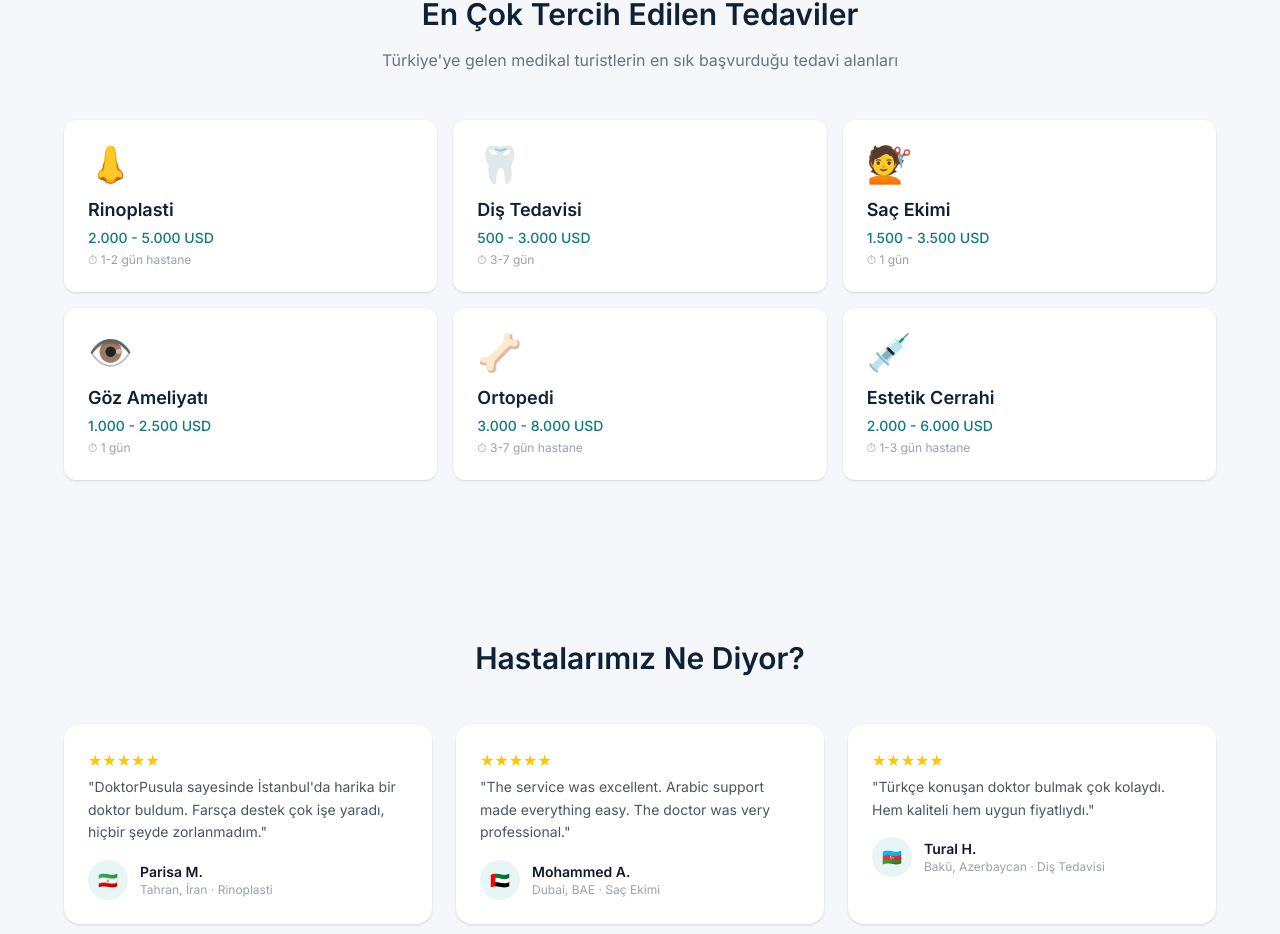
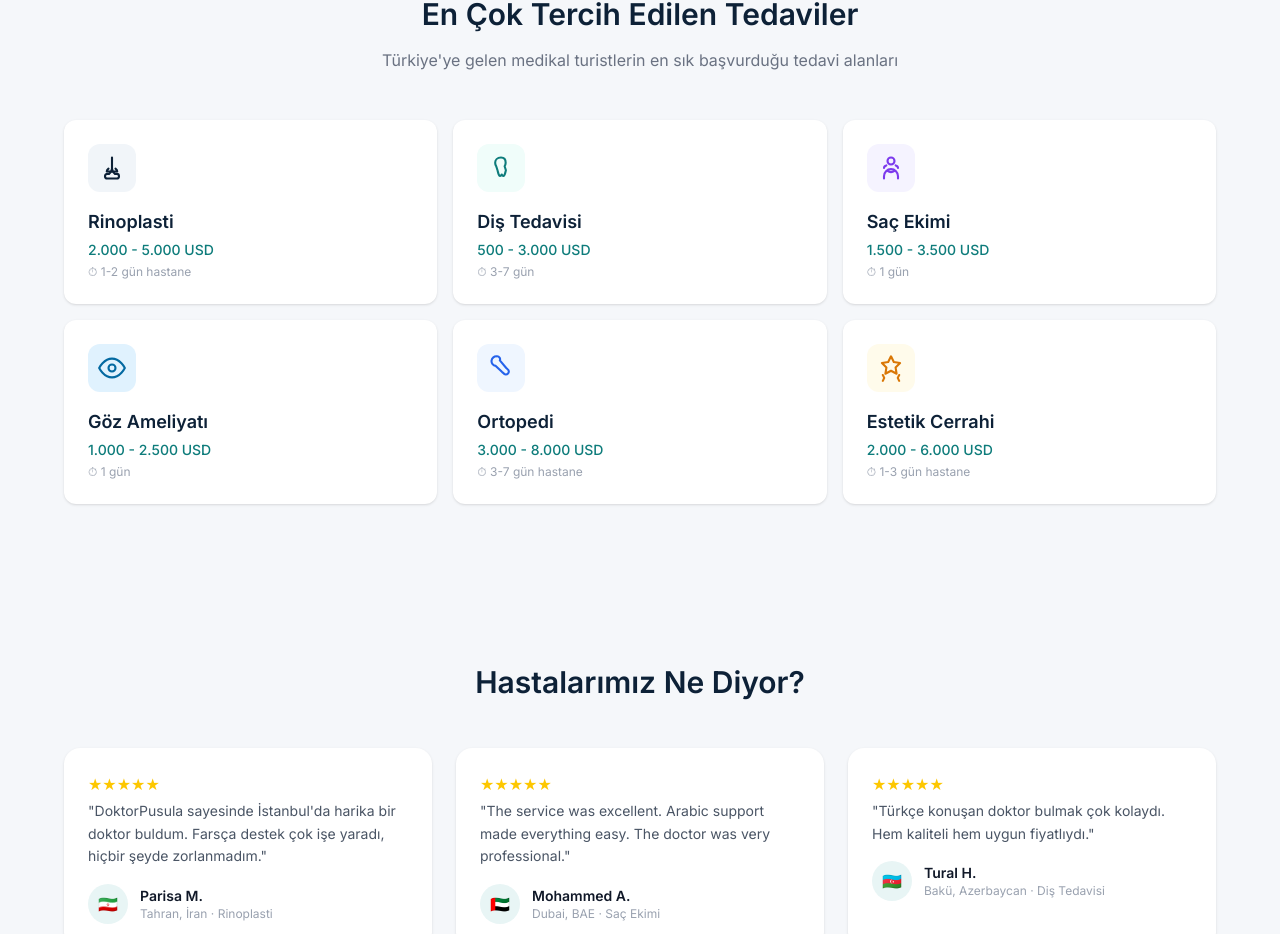
Before and after one commit to cagriertgrl-commits/turkhekim, a Next.js app: page /medikal-turizm in a window 1280 px wide. Shown: the part 828-1762 px from the top of the page. Built offline with nearby package versions, Linux system fonts and the light colour scheme; no server answers.

Commit message:
medikal-turizm: emoji ikonlar SVG ikon bileşenlerine çevrildi, saç ekimi + kalp-damar ikonu eklendi

```diff
--- a/src/app/medikal-turizm/page.js
+++ b/src/app/medikal-turizm/page.js
@@ -1,12 +1,13 @@
 import Navbar from "@/components/Navbar";
+import { IkonRinoplasti, IkonDis, IkonSacEkimi, IkonGoz, IkonOrtopedi, IkonEstetik } from "@/components/UzmanlikIkonlari";
 
 const tedaviler = [
-  { icon: "👃", ad: "Rinoplasti", fiyat: "2.000 - 5.000 USD", sure: "1-2 gün hastane" },
-  { icon: "🦷", ad: "Diş Tedavisi", fiyat: "500 - 3.000 USD", sure: "3-7 gün" },
-  { icon: "💇", ad: "Saç Ekimi", fiyat: "1.500 - 3.500 USD", sure: "1 gün" },
-  { icon: "👁️", ad: "Göz Ameliyatı", fiyat: "1.000 - 2.500 USD", sure: "1 gün" },
-  { icon: "🦴", ad: "Ortopedi", fiyat: "3.000 - 8.000 USD", sure: "3-7 gün hastane" },
-  { icon: "💉", ad: "Estetik Cerrahi", fiyat: "2.000 - 6.000 USD", sure: "1-3 gün hastane" },
+  { Ikon: IkonRinoplasti, renk: "#0D2137", bg: "#F1F5F9", ad: "Rinoplasti",      fiyat: "2.000 - 5.000 USD", sure: "1-2 gün hastane" },
+  { Ikon: IkonDis,        renk: "#0E7C7B", bg: "#F0FDFA", ad: "Diş Tedavisi",    fiyat: "500 - 3.000 USD",   sure: "3-7 gün" },
+  { Ikon: IkonSacEkimi,   renk: "#7C3AED", bg: "#F5F3FF", ad: "Saç Ekimi",       fiyat: "1.500 - 3.500 USD", sure: "1 gün" },
+  { Ikon: IkonGoz,        renk: "#0369A1", bg: "#E0F2FE", ad: "Göz Ameliyatı",   fiyat: "1.000 - 2.500 USD", sure: "1 gün" },
+  { Ikon: IkonOrtopedi,   renk: "#2563EB", bg: "#EFF6FF", ad: "Ortopedi",        fiyat: "3.000 - 8.000 USD", sure: "3-7 gün hastane" },
+  { Ikon: IkonEstetik,    renk: "#D97706", bg: "#FFFBEB", ad: "Estetik Cerrahi", fiyat: "2.000 - 6.000 USD", sure: "1-3 gün hastane" },
 ];
 
 
@@ -113,7 +114,9 @@ export default function MediakalTurizm() {
           <div className="grid grid-cols-2 md:grid-cols-3 gap-4">
             {tedaviler.map((t) => (
               <div key={t.ad} className="bg-white rounded-xl p-6 shadow-sm hover:shadow-md transition-shadow">
-                <div className="text-4xl mb-3">{t.icon}</div>
+                <div style={{ backgroundColor: t.bg, color: t.renk }} className="w-12 h-12 rounded-xl flex items-center justify-center mb-4">
+                  <t.Ikon />
+                </div>
                 <h3 style={{ color: "#0D2137" }} className="font-bold text-lg mb-1">{t.ad}</h3>
                 <p style={{ color: "#0E7C7B" }} className="text-sm font-medium mb-1">{t.fiyat}</p>
                 <p className="text-gray-400 text-xs">⏱ {t.sure}</p>
--- a/src/components/UzmanlikIkonlari.js
+++ b/src/components/UzmanlikIkonlari.js
@@ -21,6 +21,8 @@ export const IkonIcHastaliklari= () => <svg {...S}><circle cx="12" cy="12" r="9"
 export const IkonOnkoloji    = () => <svg {...S}><circle cx="12" cy="12" r="9"/><circle cx="12" cy="12" r="4"/><line x1="12" y1="3" x2="12" y2="8"/><line x1="12" y1="16" x2="12" y2="21"/><line x1="3" y1="12" x2="8" y2="12"/><line x1="16" y1="12" x2="21" y2="12"/></svg>;
 export const IkonRomatoloji  = () => <svg {...S}><circle cx="8" cy="8" r="3"/><circle cx="16" cy="16" r="3"/><line x1="10.5" y1="10.5" x2="13.5" y2="13.5"/><path d="M8 5V3M8 13v-2M5 8H3M13 8h-2"/></svg>;
 export const IkonEndokrin    = () => <svg {...S}><path d="M12 3c-2.5 0-4.5 1.5-4.5 4 0 1.5.8 2.8 2 3.5v1.5h5V10.5c1.2-.7 2-2 2-3.5 0-2.5-2-4-4.5-4z"/><rect x="9.5" y="12" width="5" height="2" rx="1"/><path d="M10 14v5M14 14v5"/><line x1="8" y1="19" x2="16" y2="19"/></svg>;
+export const IkonSacEkimi    = () => <svg {...S}><circle cx="12" cy="6" r="3"/><path d="M6 21v-2a6 6 0 0 1 12 0v2"/><path d="M6 12c0-1 .7-1.8 2-2.2M18 12c0-1-.7-1.8-2-2.2"/><path d="M9 14.5c1 .7 2 1 3 1s2-.3 3-1"/></svg>;
+export const IkonKalpDamar   = () => <svg {...S}><path d="M20.84 4.61a5.5 5.5 0 0 0-7.78 0L12 5.67l-1.06-1.06a5.5 5.5 0 0 0-7.78 7.78L12 21.23l8.84-8.84 1.06-1.06a5.5 5.5 0 0 0 0-7.78z"/><path d="M8 10h2l1.5 3 2-6 1.5 3H17" strokeWidth="1.3"/></svg>;
 
 export const UZMANLIK_GRID = [
   { slug: "kbb-uzmani",         Ikon: IkonKBB,         renk: "#0E7C7B", bg: "#E6F4F4" },
```
